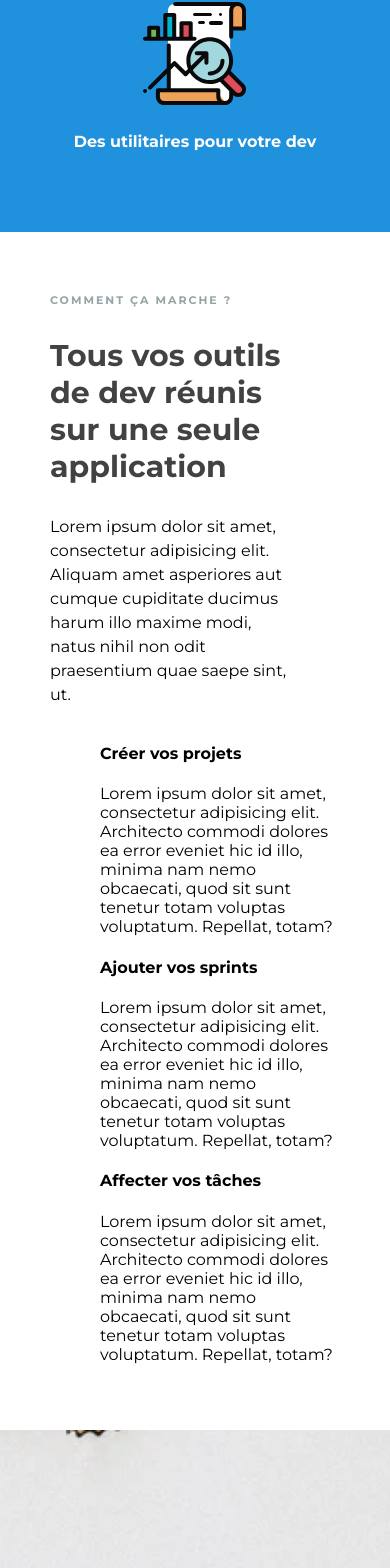
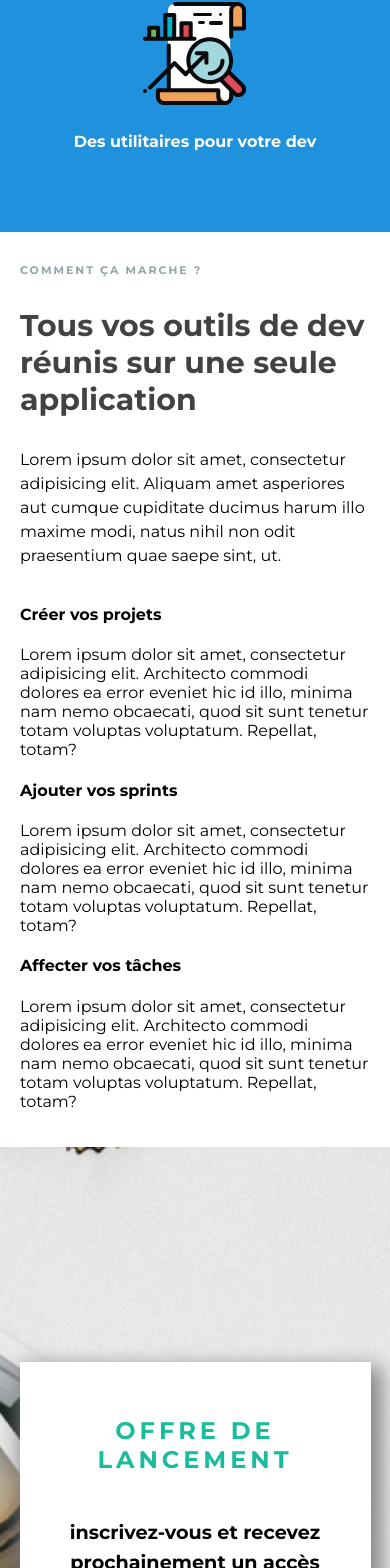
Before and after one commit to Ephalys/wedev-front, a React (Create React App) app: page / in a window 390 px wide. Shown: the part 2101-3669 px from the top of the page. Built offline with nearby package versions, Linux system fonts and the light colour scheme; what webfontloader would draw is missing.

Commit message:
fix: responsive listblock

```diff
--- a/src/components/ListBlock/listblock.scss
+++ b/src/components/ListBlock/listblock.scss
@@ -10,8 +10,17 @@
         flex-direction: column;
     }
 
+    @media (max-width: $screen-max-sm) {
+     padding: 20px;
+    }
+
     &__left {
         padding-right: 50px;
+
+        @media (max-width: $screen-max-sm) {
+            padding: 0;
+        }
+
         .title-label {
             text-transform: uppercase;
             font-size: 11px;
@@ -31,5 +40,9 @@
     }
     &__right {
         padding-left: 50px;
+
+        @media (max-width: $screen-max-sm) {
+            padding: 0;
+        }
     }
 }
```
